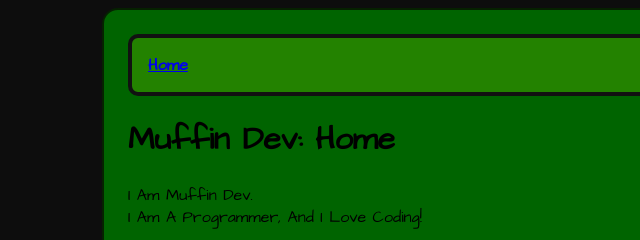
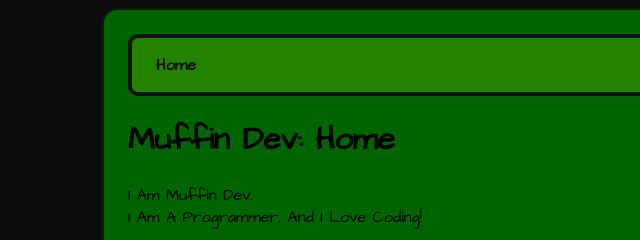
Before and after one commit to MuffinDev9/MuffinDev9.github.io, a plain HTML site: page index.html in a window 1280 px wide. Shown: the top 240 px of the page, 0-640 px from the left. Drawn offline with Linux system fonts and the light colour scheme.

```diff
--- a/files/css/style.css
+++ b/files/css/style.css
@@ -26,5 +26,15 @@
 	padding: 16px;
 }
 nav ul li {
-
+	display: inline;
+	border-right: 2px solid #111111;
+	padding-right: 8px;
+	padding-left: 8px;
 }
+nav ul li:last-child {
+	border-right: none;
+}
+nav ul li a {
+	text-decoration: none;
+	color: #111111;
+}
```
Also changed, not shown: files/templates/template.html (added, +15 -0 lines).
